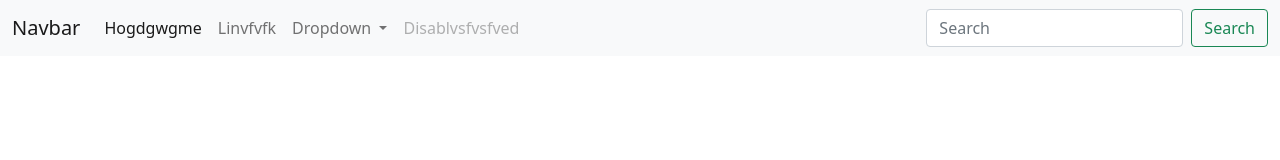
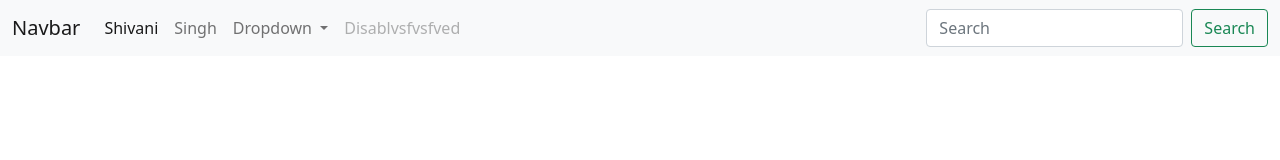
Before and after one commit to Shivani150596/demo, a plain HTML site: page index.html in a window 1280 px wide. Drawn offline with nearby package versions, Linux system fonts and the light colour scheme.

Commit message:
maje changes to my name

```diff
--- a/index.html
+++ b/index.html
@@ -20,10 +20,10 @@
         <div class="collapse navbar-collapse" id="navbarSupportedContent">
           <ul class="navbar-nav me-auto mb-2 mb-lg-0">
             <li class="nav-item">
-              <a class="nav-link active" aria-current="page" href="#">Hogdgwgme</a>
+              <a class="nav-link active" aria-current="page" href="#">Shivani</a>
             </li>
             <li class="nav-item">
-              <a class="nav-link" href="#">Linvfvfk</a>
+              <a class="nav-link" href="#">Singh</a>
             </li>
             <li class="nav-item dropdown">
               <a class="nav-link dropdown-toggle" href="#" id="navbarDropdown" role="button" data-bs-toggle="dropdown" aria-expanded="false">
```
